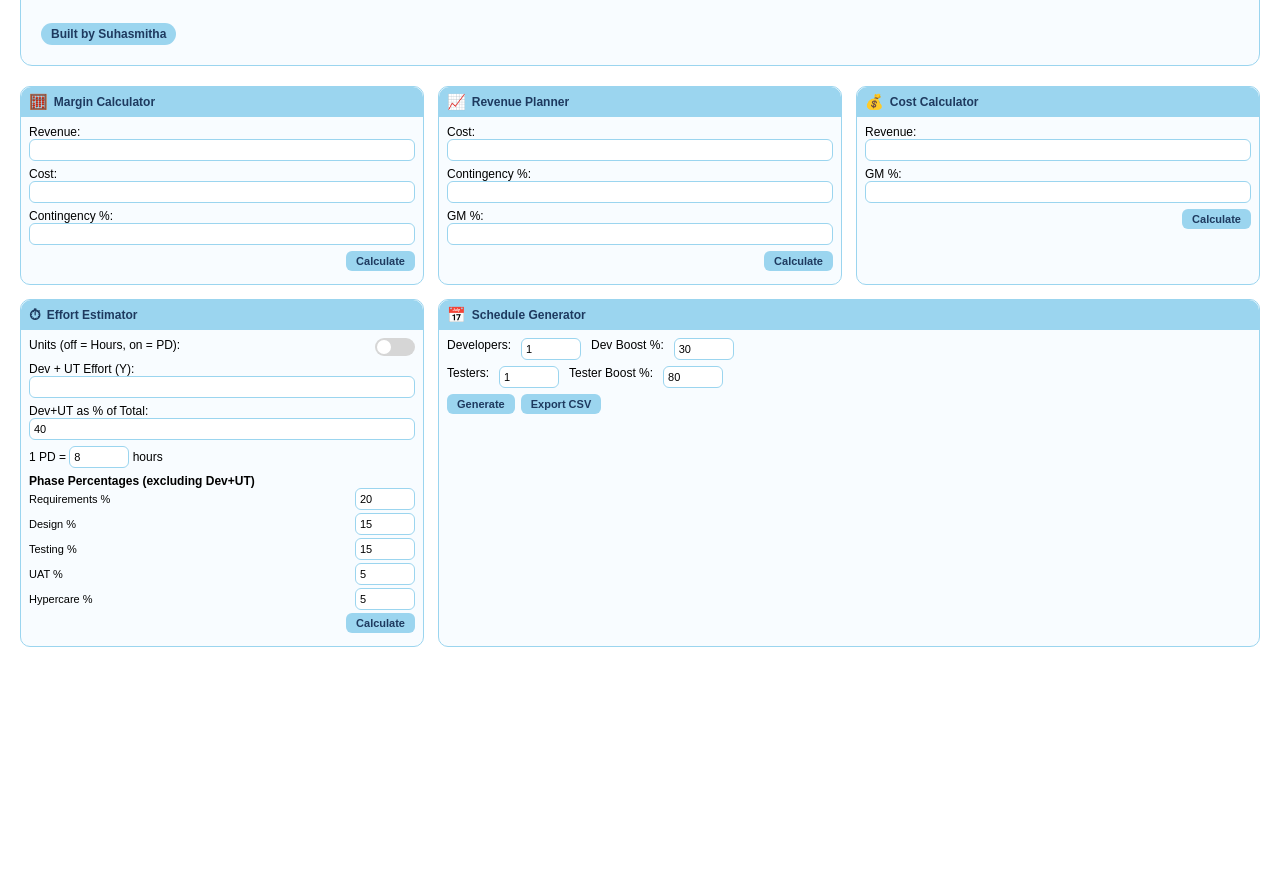
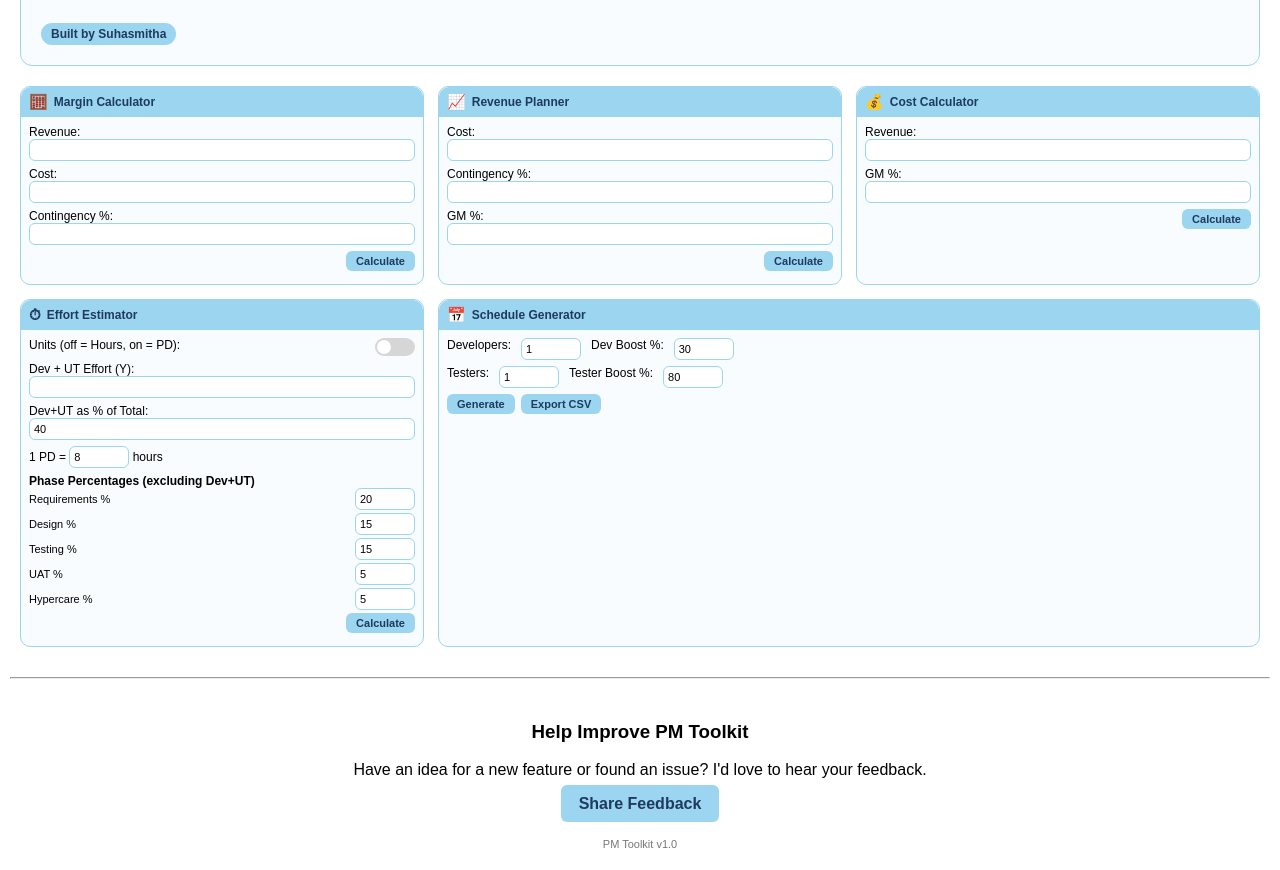
Before and after one commit to suhasmithap-hex/pm-toolkit, a plain HTML site: page index.html in a window 1280 px wide. Shown: the part 126-996 px from the top of the page. Before the commit the page ends 800 px from the top, so only its background shows below. Drawn offline with Linux system fonts and the light colour scheme.

Commit message:
Update index.html

```diff
--- a/index.html
+++ b/index.html
@@ -290,7 +290,31 @@ body {
 
   </div>
 </div>
+<hr style="margin-top:20px;">
 
+<div style="text-align:center;padding:15px;">
+  <h3>Help Improve PM Toolkit</h3>
+
+  <p>
+    Have an idea for a new feature or found an issue?
+    I'd love to hear your feedback.
+  </p>
+
+  <a href="https://forms.gle/5kRw6LTTcVW5JZL5A"
+     target="_blank"
+     style="
+        background:#9BD5EF;
+        color:#1E3A5F;
+        padding:10px 18px;
+        border-radius:6px;
+        text-decoration:none;
+        font-weight:bold;">
+     Share Feedback
+  </a>
+</div>
+  <div style="text-align:center;font-size:11px;color:#777;padding:10px;">
+PM Toolkit v1.0
+</div>
 <script>
 window.pmEffort = null;
 window.pmSchedule = null;
```
